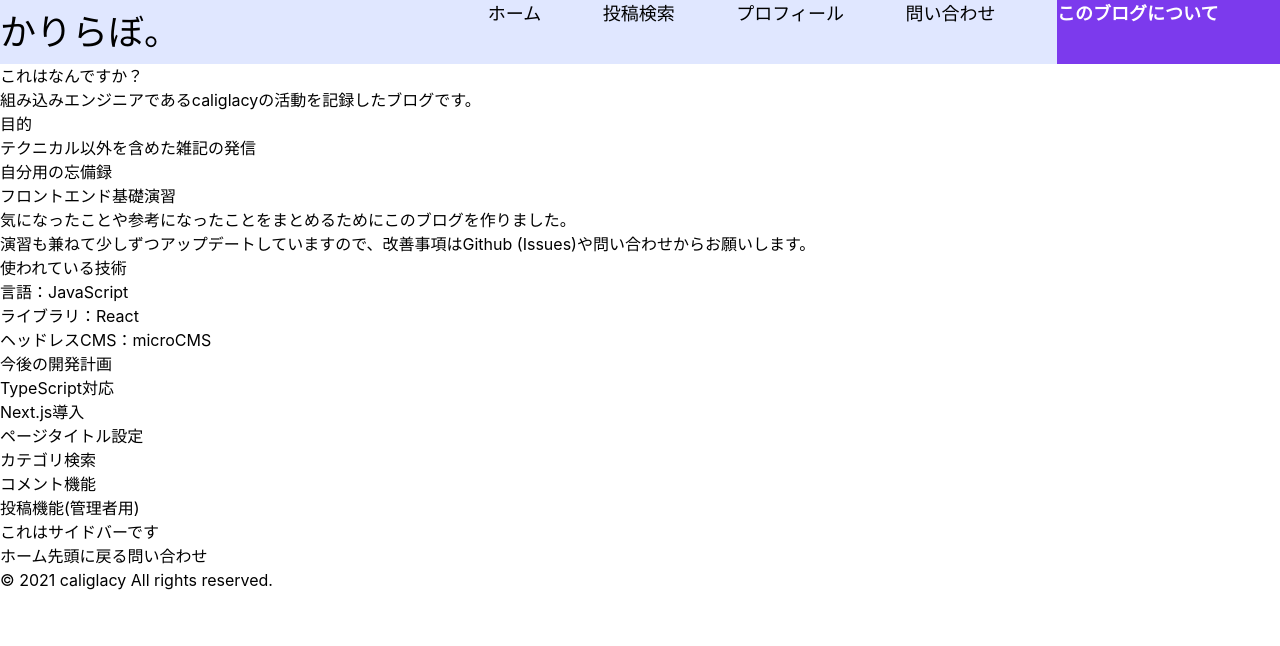
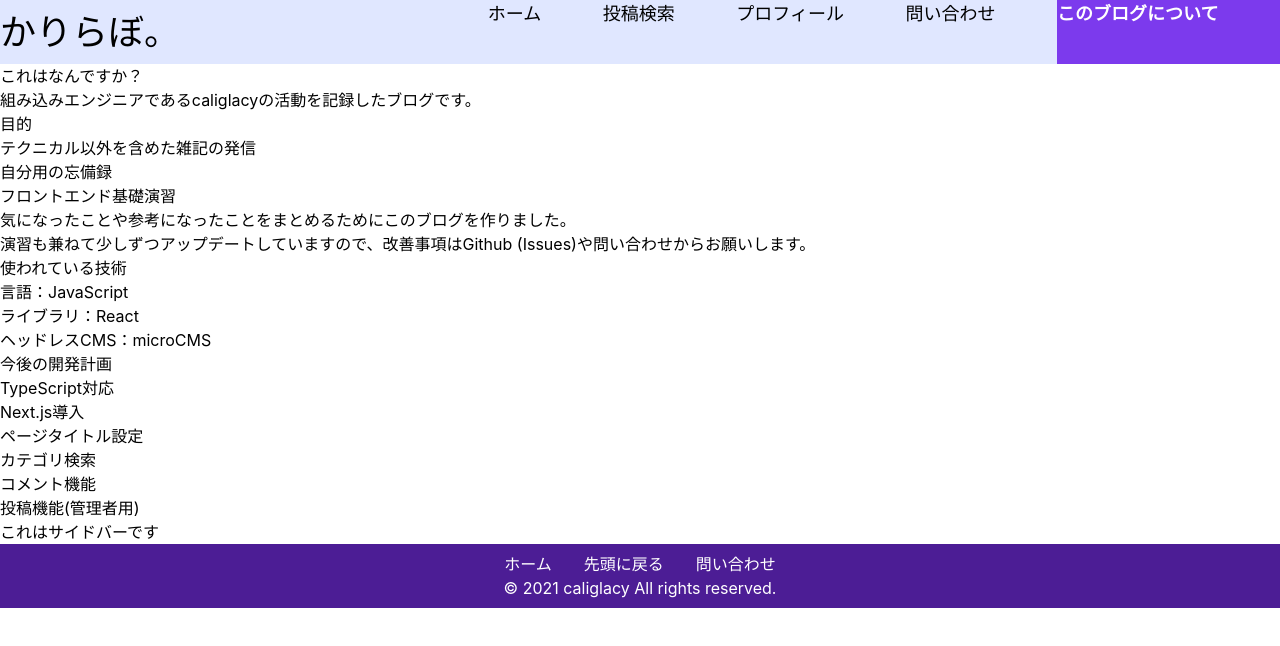
Before and after one commit to caliglacy/blog-react, a React (Create React App) app: page /about in a window 1280 px wide. Shown: the top 646 px of the page. Built offline with nearby package versions, Linux system fonts and the light colour scheme.

Commit message:
💄 フッターにスタイルを適用

```diff
--- a/src/components/Footer.js
+++ b/src/components/Footer.js
@@ -1,13 +1,13 @@
 const Footer = () => {
   const Year = new Date().getFullYear(); // 表示時の西暦
   return (
-    <div>
-      <div>
-        <span>ホーム</span>
-        <span>先頭に戻る</span>
-        <span>問い合わせ</span>
+    <div className="py-2 bg-purple-900 text-white">
+      <div className="flex justify-center space-x-8">
+        <span className="">ホーム</span>
+        <span className="">先頭に戻る</span>
+        <span className="">問い合わせ</span>
       </div>
-      <div>© {Year} caliglacy All rights reserved.</div>
+      <div className="text-center">© {Year} caliglacy All rights reserved.</div>
     </div>
   );
 };
```
